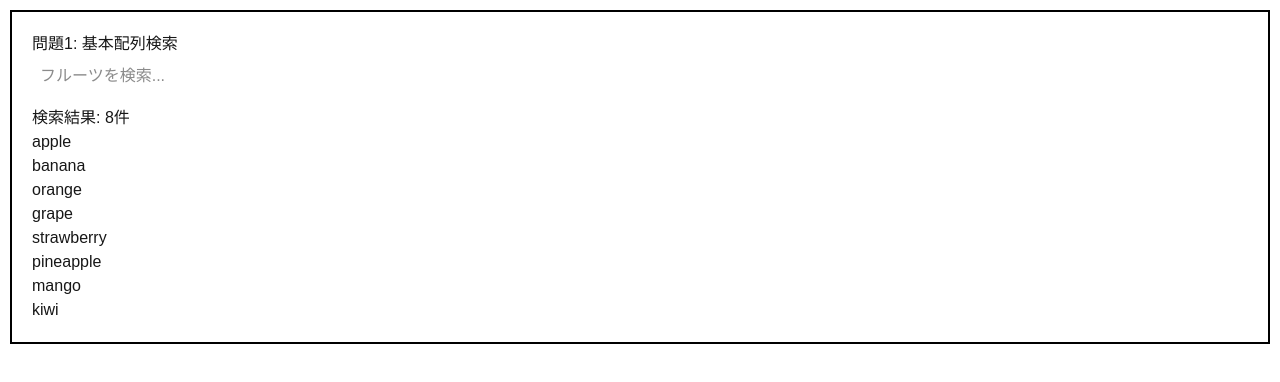
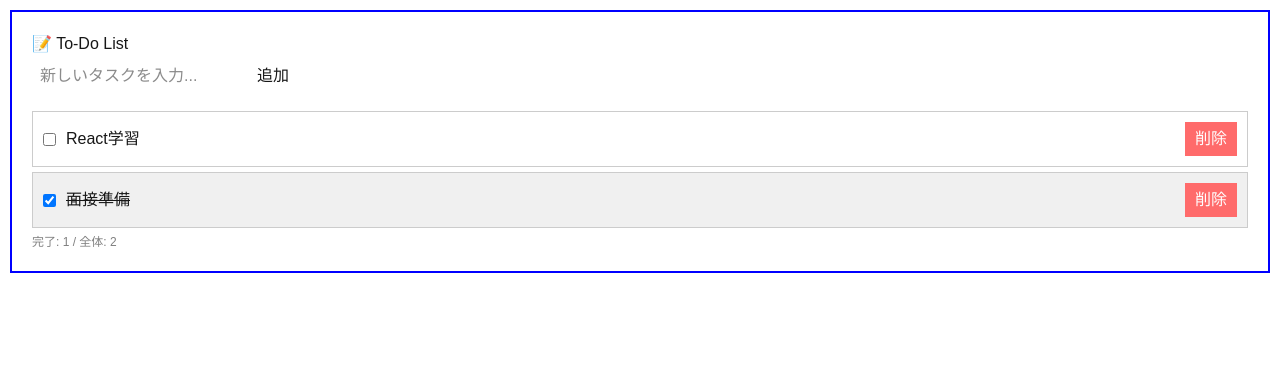
Before and after one commit to ryoma-creator/nextjs-ts-todo-app, a Next.js app: page / in a window 1280 px wide. Shown: the top 382 px of the page. Built offline with nearby package versions, Linux system fonts and the light colour scheme.

Commit message:
to do list practice

```diff
--- a/src/app/page.tsx
+++ b/src/app/page.tsx
@@ -1,50 +1,96 @@
-// 検索機能 基礎練習問題
-// IBM面接対策：filter, includes, toLowerCase の完全習得
-// useStateとfilterを使った検索の基本パターン
-
 'use client'
 import React, { useState } from 'react';
 
 // ==============================================
-// 問題1: 基本的な配列検索
+// 1. To-Do List（IBM面接の定番）
 // ==============================================
-// 目標: 静的データの検索機能をマスター
-// やること: useState + filter + includes
+const TodoList = () => {
+  const [todos, setTodos] = useState([
+    { id: 1, text: 'React学習', completed: false },
+    { id: 2, text: '面接準備', completed: true }
+  ]);
+  const [inputText, setInputText] = useState('');
 
-const BasicArraySearch = () => {
-  const [searchTerm, setSearchTerm] = useState<string>('');
+  // 新しいToDo追加
+  const addTodo = () => {
+    if (inputText.trim()) {
+      setTodos([...todos, {
+        id: todos.length + 1,
+        text: inputText,
+        completed: false
+      }]);
+      setInputText('');
+    }
+  };
 
-  const fruits = [
-    'apple', 'banana', 'orange', 'grape', 'strawberry',
-    'pineapple', 'mango', 'kiwi'
-  ];
+  // 完了状態の切り替え
+  const toggleTodo = (id) => {
+    setTodos(todos.map(todo =>
+      todo.id === id ? { ...todo, completed: !todo.completed } : todo
+    ));
+  };
 
-  // 検索フィルタリング
-  const filteredFruits = fruits.filter(fruit =>
-    fruit.toLowerCase().includes(searchTerm.toLowerCase())
-  );
+  // 削除
+  const deleteTodo = (id) => {
+    setTodos(todos.filter(todo => todo.id !== id));
+  };
 
   return (
-    <div style={{ padding: '20px', border: '2px solid black', margin: '10px' }}>
-      <h3>問題1: 基本配列検索</h3>
+    <div style={{ padding: '20px', border: '2px solid blue', margin: '10px' }}>
+      <h3>📝 To-Do List</h3>
 
-      <input
-        type="text"
-        placeholder="フルーツを検索..."
-        value={searchTerm}
-        onChange={(e) => setSearchTerm(e.target.value)}
-        style={{ padding: '8px', width: '200px', marginBottom: '10px' }}
-      />
+      {/* 入力エリア */}
+      <div style={{ marginBottom: '15px' }}>
+        <input
+          type="text"
+          value={inputText}
+          onChange={(e) => setInputText(e.target.value)}
+          placeholder="新しいタスクを入力..."
+          style={{ padding: '8px', width: '200px', marginRight: '10px' }}
+        />
+        <button onClick={addTodo} style={{ padding: '8px 15px' }}>
+          追加
+        </button>
+      </div>
 
-      <p>検索結果: {filteredFruits.length}件</p>
+      {/* ToDoリスト表示 */}
+      <div>
+        {todos.map(todo => (
+          <div key={todo.id} style={{
+            padding: '10px',
+            margin: '5px 0',
+            border: '1px solid #ccc',
+            display: 'flex',
+            alignItems: 'center',
+            backgroundColor: todo.completed ? '#f0f0f0' : 'white'
+          }}>
+            <input
+              type="checkbox"
+              checked={todo.completed}
+              onChange={() => toggleTodo(todo.id)}
+              style={{ marginRight: '10px' }}
+            />
+            <span style={{
+              textDecoration: todo.completed ? 'line-through' : 'none',
+              flex: 1
+            }}>
+              {todo.text}
+            </span>
+            <button
+              onClick={() => deleteTodo(todo.id)}
+              style={{ padding: '5px 10px', backgroundColor: '#ff6b6b', color: 'white' }}
+            >
+              削除
+            </button>
+          </div>
+        ))}
+      </div>
 
-      <ul>
-        {filteredFruits.map((fruit, index) => (
-          <li key={index}>{fruit}</li>
-        ))}
-      </ul>
+      <p style={{ color: 'gray', fontSize: '12px' }}>
+        完了: {todos.filter(t => t.completed).length} / 全体: {todos.length}
+      </p>
     </div>
   );
 };
 
-export default BasicArraySearch;
+export default TodoList;
```
